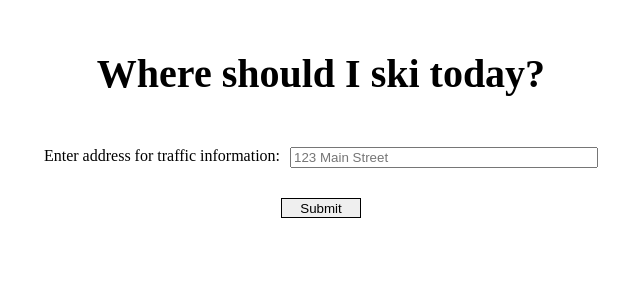
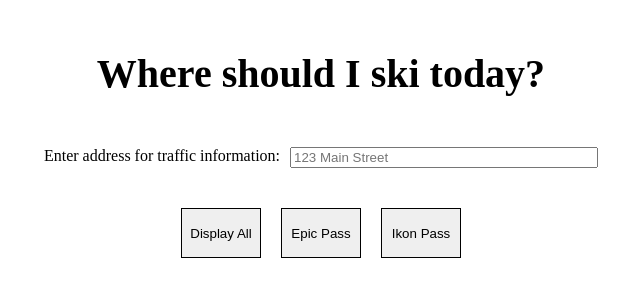
Before and after one commit to sgalbert818/ResortSelector, a plain HTML site: page index.html in a window 1280 px wide. Shown: the whole page, without its empty margins (319-959 px from the left). Drawn offline with Linux system fonts and the light colour scheme; some packages are replaced by stand-ins of ours.

Commit message:
removed submit button and fixed filter buttons

```diff
--- a/app.js
+++ b/app.js
@@ -107,7 +107,6 @@
 const allBtn = document.querySelector('.allbtn');
 const epicBtn = document.querySelector('.epicbtn');
 const ikonBtn = document.querySelector('.ikonbtn');
-const submit = document.querySelector('#address-submit');
 const filterBtns = document.querySelector('.filter-buttons');
 
 let epicResorts = [];
@@ -140,19 +139,6 @@
             fields: ['place_id', 'name']
         }
     );
-}
-
-// HTML mapping once address is submitted by user
-
-submit.addEventListener('click', submitClick);
-
-function submitClick() {
-    filterBtns.innerHTML = `<button class="allbtn" type="button">Display All</button>
-                            <button class="epicbtn" type="button">Epic Pass</button>
-                            <button class="ikonbtn" type="button">Ikon Pass</button>`
-    container.innerHTML = '';
-    origin = autocomplete.getPlace().place_id;
-    fetchWeatherData(resorts, origin);
 }
 
 // resort filter button functionality
--- a/index.html
+++ b/index.html
@@ -18,14 +18,11 @@
             <input type="text" id="autocomplete" name="address" autocomplete="off" placeholder="123 Main Street"
                 required />
         </div>
-        <div class="submit-input">
-            <button id="address-submit" type="button">Submit</button>
-        </div>
     </form>
     <div class="filter-buttons">
-        <!--<button class="allbtn" type="button">Display All</button>
+        <button class="allbtn" type="button">Display All</button>
         <button class="epicbtn" type="button">Epic Pass</button>
-        <button class="ikonbtn" type="button">Ikon Pass</button>-->
+        <button class="ikonbtn" type="button">Ikon Pass</button>
     </div>
     <div class="container">
 
--- a/style.css
+++ b/style.css
@@ -14,7 +14,8 @@
 .filter-buttons {
     display: flex;
     justify-content: center;
-    height: 60px;
+    height: 70px;
+    padding-top: 30px;
 }
 
 .allbtn, .epicbtn, .ikonbtn {
@@ -121,20 +122,12 @@
     justify-content: center;
 }
 
-.address-input label, .address-input input, #address-submit {
+.address-input label, .address-input input {
     margin: 0 5px;
 }
 
 .address-input input {
     width: 300px;
-}
-
-#address-submit {
-    border: 1px solid black;
-    cursor: pointer;
-    margin: 30px;
-    height: 20px;
-    width: 80px;
 }
 
 @media only screen and (max-width: 650px) {
```
